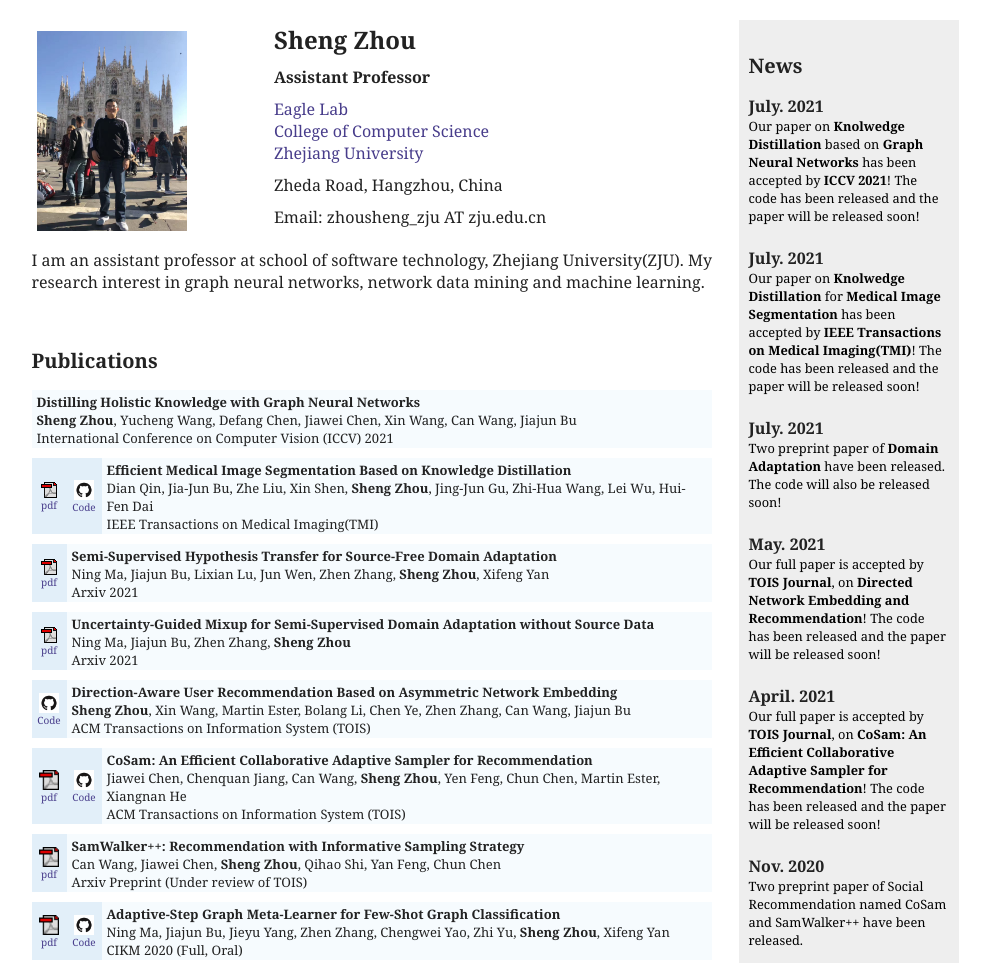
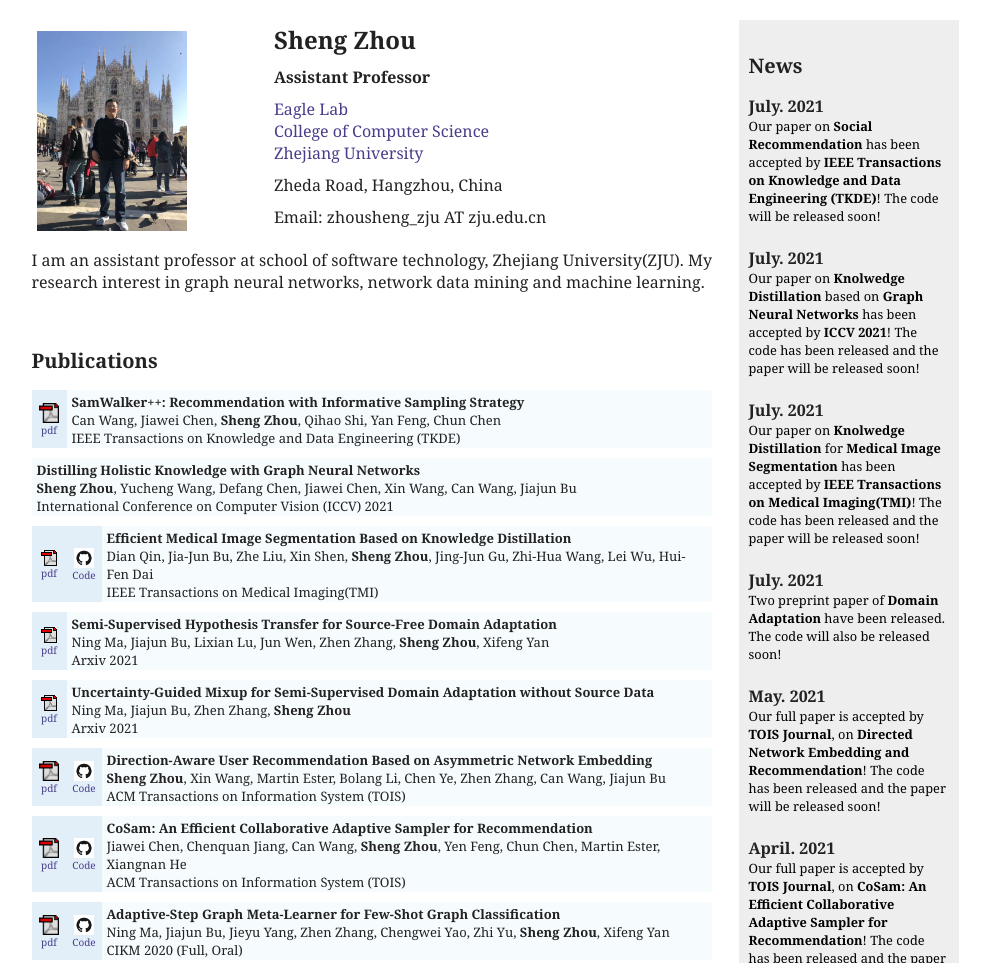
Before and after one commit to zhoushengisnoob/zhoushengisnoob.github.io, a plain HTML site: page index.html in a window 1280 px wide. Shown: the top 963 px of the page, without its empty margins (145-1135 px from the left). Drawn offline with Linux system fonts and the light colour scheme.

Commit message:
Update TKDE

```diff
--- a/index.html
+++ b/index.html
@@ -17,6 +17,12 @@
 <div id="news">
 <h2>News</h2><br>
 <font size="3px">
+
+
+  <b>July. 2021</b><br>
+  <span class="easylink">
+Our paper on <b>Social Recommendation</b> has been accepted by <b>IEEE Transactions on Knowledge and Data Engineering (TKDE)</b>! The code will be released soon!
+  </span><br><br>
 
 
 
@@ -112,6 +118,19 @@ My research interest in graph neural networks, network data mining and machine l
 </br>
 
 
+<table>
+  <tbody>
+  <tr>
+    <td class="left"><a href="./papers/SamWalker++.pdf" target="_blank"><img src="./files/pdf.gif" width=20><br>pdf</a></td>
+    <td><span class="title">SamWalker++: Recommendation with Informative Sampling Strategy</span>
+      <br>Can Wang, Jiawei Chen, <b>Sheng Zhou</b>, Qihao Shi, Yan Feng, Chun Chen
+    <br>IEEE Transactions on Knowledge and Data Engineering (TKDE)  &nbsp;&nbsp;
+  </td>
+  </tr>
+ </tbody>
+</table>
+
+
 
 <table>
   <tbody>
@@ -175,7 +194,7 @@ My research interest in graph neural networks, network data mining and machine l
 <table>
   <tbody>
   <tr>
-    <!-- <td class="left"><img src="./files/pdf.gif"><br>pdf</a></td> -->
+    <td class="left"><a href="./papers/TOIS.pdf" target="_blank"><img src="./files/pdf.gif" width=20><br>pdf</a></td>
     <td class="left"><a href="https://github.com/zhoushengisnoob/DNE"><img src="./files/GitHub.png" width=20><br>Code</a></td>
     <td><span class="title">Direction-Aware User Recommendation Based on Asymmetric Network Embedding</span>
       <br><b>Sheng Zhou</b>, Xin Wang, Martin Ester, Bolang Li, Chen Ye, Zhen Zhang, Can Wang, Jiajun Bu
@@ -199,19 +218,6 @@ My research interest in graph neural networks, network data mining and machine l
     <td><span class="title">CoSam: An Efficient Collaborative Adaptive Sampler for Recommendation</span>
       <br>Jiawei Chen, Chenquan Jiang, Can Wang, <b>Sheng Zhou</b>, Yen Feng, Chun Chen, Martin Ester, Xiangnan He
     <br>ACM Transactions on Information System (TOIS)  &nbsp;&nbsp;
-  </td>
-  </tr>
- </tbody>
-</table>
-
-
-<table>
-  <tbody>
-  <tr>
-    <td class="left"><a href="./papers/SamWalker++.pdf" target="_blank"><img src="./files/pdf.gif" width=20><br>pdf</a></td>
-    <td><span class="title">SamWalker++: Recommendation with Informative Sampling Strategy</span>
-      <br>Can Wang, Jiawei Chen, <b>Sheng Zhou</b>, Qihao Shi, Yan Feng, Chun Chen
-    <br>Arxiv Preprint (Under review of TOIS)  &nbsp;&nbsp;
   </td>
   </tr>
  </tbody>
```
Also changed, not shown: 1 other file.
